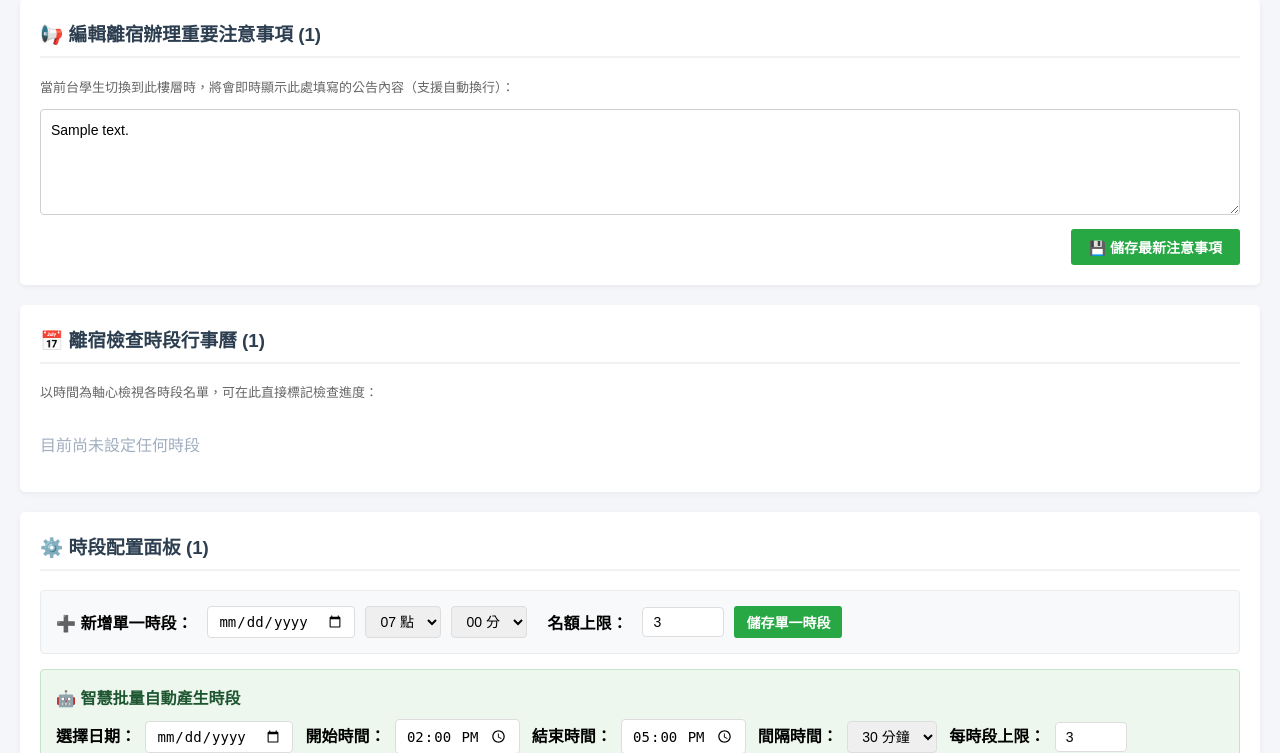
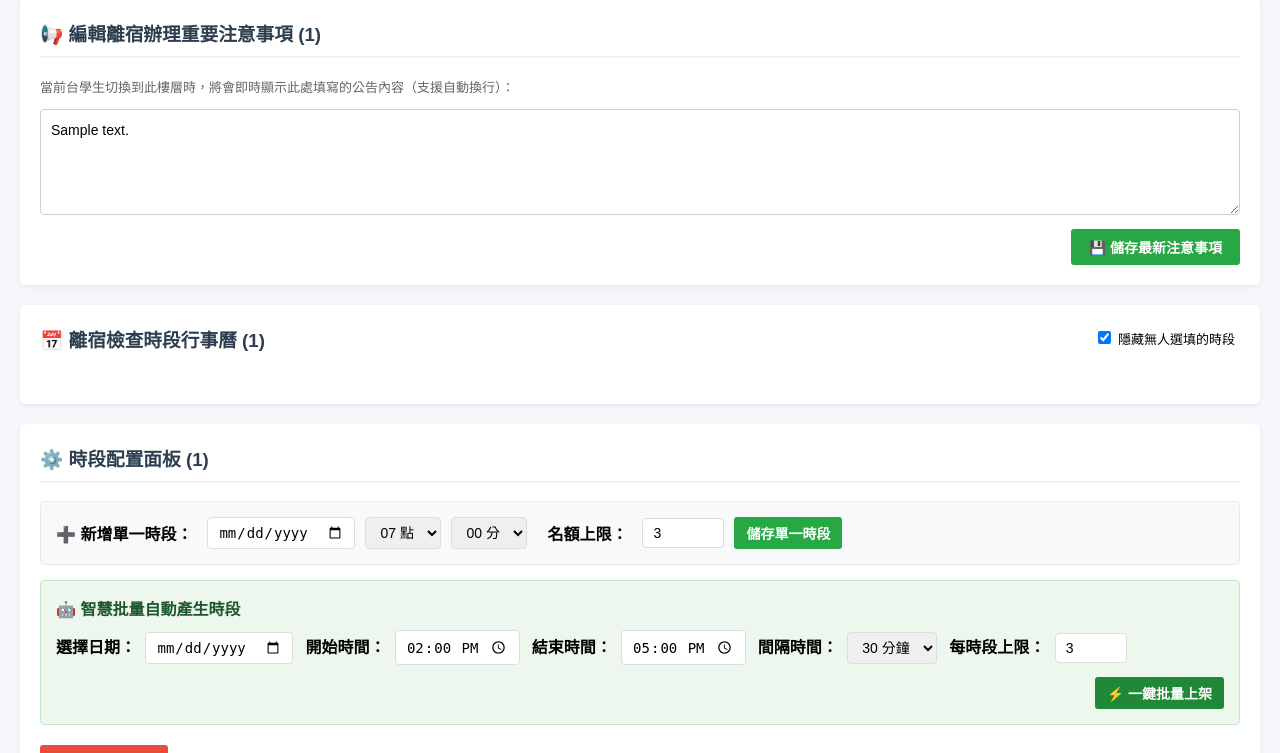
Before and after one commit to hty71/dorm-booking, a Flask app: page /admin in a window 1280 px wide. Shown: the part 90-843 px from the top of the page. Run offline with Flask 3, Linux system fonts and the light colour scheme; the visitor is signed in with stand-in values (Sample User, id 1); tables that the repository leaves empty hold one stand-in row (values such as "Sample post"); a database or web service that is not in the repository returns one stand-in record (values such as "Sample title"); some libraries are stand-ins or nearby versions.

Commit message:
Add files via upload

```diff
--- a/templates/admin.html
+++ b/templates/admin.html
@@ -28,12 +28,6 @@
         .status-pending { background-color: #fff3cd; color: #856404; }
         .status-passed { background-color: #d4edda; color: #155724; }
         .status-recheck { background-color: #f8d7da; color: #721c24; }
-
-        /* 行事曆時段排程卡片 */
-        .schedule-grid { display: grid; grid-template-columns: repeat(auto-fill, minmax(280px, 1fr)); gap: 15px; margin-top: 15px; }
-        .schedule-card { border: 1px solid #e2e8f0; border-radius: 6px; background: #fafbfc; padding: 12px; }
-        .schedule-time { font-weight: bold; font-size: 15px; color: #1a73e8; border-bottom: 1px solid #e0e0e0; padding-bottom: 6px; margin-bottom: 8px; display: flex; justify-content: space-between; }
-        .student-item { background: white; border: 1px solid #ddd; border-radius: 4px; padding: 8px; margin-bottom: 6px; font-size: 13px; display: flex; justify-content: space-between; align-items: center; }
     </style>
 </head>
 <body>
@@ -57,26 +51,42 @@
     </div>
 </div>
 
-<!-- 📅 全新功能：離宿檢查行事曆檢視 -->
+<!-- 📅 全新優化版：日期分頁行事曆檢視 -->
 <div class="card">
-    <h3>📅 離宿檢查時段行事曆 ({{ session['admin_area'] }})</h3>
-    <p style="color: #666; font-size: 13px;">以時間為軸心檢視各時段名單，可在此直接標記檢查進度：</p>
+    <div style="display: flex; justify-content: space-between; align-items: center; margin-bottom: 12px;">
+        <h3 style="margin: 0; border: none; padding: 0;">📅 離宿檢查時段行事曆 ({{ session['admin_area'] }})</h3>
+        <label style="font-size: 13px; font-weight: normal; cursor: pointer;">
+            <input type="checkbox" id="toggleEmptySlots" onchange="filterScheduleView()" checked> 隱藏無人選填的時段
+        </label>
+    </div>
 
-    <div class="schedule-grid">
+    <!-- 日期切換 Tab 標籤 -->
+    <div id="admin_date_tabs" style="display: flex; gap: 8px; overflow-x: auto; padding-bottom: 8px; margin-bottom: 12px;"></div>
+
+    <!-- 時間軸排程列表 -->
+    <div id="admin_schedule_container" style="display: flex; flex-direction: column; gap: 8px;">
         {% for slot_time, st_list in schedule_data.items() %}
-        <div class="schedule-card">
-            <div class="schedule-time">
-                <span>⏰ {{ slot_time }}</span>
-                <span style="font-size: 12px; color: #666;">({{ st_list|length }} 人預約)</span>
+            {% set has_st = (st_list|length > 0) %}
+            <div class="timeline-row {% if not has_st %}is-empty-slot{% endif %}"
+                 data-time="{{ slot_time }}"
+                 style="display: flex; align-items: center; background: {% if has_st %}#fff{% else %}#f8f9fa{% endif %}; border: 1px solid {% if has_st %}#bbf7d0{% else %}#e2e8f0{% endif %}; border-left: 5px solid {% if has_st %}#22c55e{% else %}#cbd5e1{% endif %}; border-radius: 6px; padding: 10px 14px; gap: 15px;">
+
+                <!-- 時間欄位 -->
+                <div style="min-width: 120px; font-weight: bold; font-size: 15px; color: #1e293b;">
+                    ⏰ {{ slot_time }}
+                    <div style="font-size: 11px; color: #64748b; font-weight: normal;">預約：{{ st_list|length }} 人</div>
                 </div>
-            {% if st_list %}
+
+                <!-- 學生清單 -->
+                <div style="flex: 1; display: flex; flex-wrap: wrap; gap: 8px; align-items: center;">
+                    {% if has_st %}
                         {% for st in st_list %}
-                <div class="student-item">
-                    <div>
-                        <b>{{ st.student_id }}</b> {{ st.name }}<br>
-                        <span style="color: #718096; font-size: 12px;">志願{{ st.priority }} | {{ st.job }}</span>
-                    </div>
+                        <div style="display: flex; align-items: center; gap: 6px; background: #f1f5f9; border: 1px solid #cbd5e1; padding: 4px 10px; border-radius: 20px; font-size: 13px;">
+                            <span style="font-weight: bold; color: #0f172a;">{{ st.student_id }} {{ st.name }}</span>
+                            <span style="font-size: 11px; color: #475569; background: #e2e8f0; padding: 1px 5px; border-radius: 10px;">志願{{ st.priority }}</span>
+                            <span style="font-size: 11px; color: #d97706;">{{ st.job }}</span>
                             <select class="status-select {% if st.status == '合格' %}status-passed{% elif st.status == '待複檢' %}status-recheck{% else %}status-pending{% endif %}"
+                                    style="padding: 2px 5px; font-size: 11px; margin-left: 4px;"
                                     onchange="updateStudentStatus('{{ st.student_id }}', this.value)">
                                 <option value="未檢查" {% if st.status == '未檢查' %}selected{% endif %}>⏳ 未檢查</option>
                                 <option value="合格" {% if st.status == '合格' %}selected{% endif %}>✅ 合格</option>
@@ -85,11 +95,10 @@
                         </div>
                         {% endfor %}
                     {% else %}
-                <div style="color: #a0aec0; font-size: 12px; text-align: center; padding: 10px 0;">此時段尚無人選填</div>
+                        <span style="color: #94a3b8; font-size: 13px;">尚無預約</span>
                     {% endif %}
                 </div>
-        {% else %}
-        <p style="color: #a0aec0;">目前尚未設定任何時段</p>
+            </div>
         {% endfor %}
     </div>
 </div>
@@ -259,7 +268,6 @@
 </div>
 
 <script>
-    // 💥 新增：即時非同步切換學生檢查狀態
     function updateStudentStatus(student_id, new_status) {
         fetch("/admin/update_status", {
             method: "POST",
@@ -269,16 +277,12 @@
         .then(res => res.json())
         .then(data => {
             if (data.status === "success") {
-                // 自動重整以同步行事曆與名冊的下拉狀態
                 window.location.reload();
             } else {
                 alert("❌ 更新失敗：" + data.message);
             }
         })
-        .catch(err => {
-            console.error(err);
-            alert("連線失敗，請檢查網路！");
-        });
+        .catch(err => alert("連線失敗，請檢查網路！"));
     }
 
     function saveAnnouncement() {
@@ -359,21 +363,16 @@
     function deleteSelectedSlots() {
         const checkboxes = document.getElementsByName('slot_select');
         const selectedTimes = [];
-
         for (let i = 0; i < checkboxes.length; i++) {
             if (checkboxes[i].checked) {
                 selectedTimes.push(checkboxes[i].value);
             }
         }
-
         if (selectedTimes.length === 0) {
             alert('❌ 請先勾選您想要刪除的時間段！');
             return;
         }
-
-        if (!confirm(`⚠️ 確定要一鍵刪除這 ${selectedTimes.length} 個選取的開放時段嗎？`)) {
-            return;
-        }
+        if (!confirm(`⚠️ 確定要一鍵刪除這 ${selectedTimes.length} 個選取的開放時段嗎？`)) return;
 
         fetch('/admin/delete_slots_batch', {
             method: 'POST',
@@ -383,9 +382,7 @@
         .then(res => res.json())
         .then(data => {
             alert(data.message);
-            if (data.status === 'success') {
-                window.location.reload();
-            }
+            if (data.status === 'success') window.location.reload();
         })
         .catch(err => alert('一鍵刪除時發生連線錯誤！'));
     }
@@ -416,6 +413,75 @@
         if(!confirm("⚠️ 確定要全數清空目前分區的所有學生登記紀錄嗎？此操作無法復原！")) return;
         fetch("/admin/clear", { method: "POST" }).then(res => res.json()).then(data => { alert(data.message); window.location.reload(); });
     }
+
+    // 💥 行事曆分頁標籤與隱藏控制邏輯
+    let currentSelectedDate = "";
+
+    function initAdminScheduleTabs() {
+        const tabsContainer = document.getElementById("admin_date_tabs");
+        if (!tabsContainer) return;
+        tabsContainer.innerHTML = "";
+        const rows = document.querySelectorAll(".timeline-row");
+        const dates = [];
+
+        rows.forEach(r => {
+            const fullTime = r.getAttribute("data-time");
+            if (fullTime && fullTime.includes(" ")) {
+                const d = fullTime.split(" ")[0];
+                if (!dates.includes(d)) dates.push(d);
+                r.setAttribute("data-date", d);
+            }
+        });
+
+        if (dates.length === 0) return;
+
+        dates.forEach((d, idx) => {
+            const btn = document.createElement("button");
+            btn.type = "button";
+            btn.innerText = d;
+            btn.className = "date-tab-btn";
+            btn.style.cssText = "padding: 6px 14px; border: 1px solid #cbd5e1; border-radius: 16px; background: #fff; cursor: pointer; font-weight: bold; font-size: 13px;";
+
+            btn.onclick = function() {
+                currentSelectedDate = d;
+                document.querySelectorAll("#admin_date_tabs button").forEach(b => {
+                    b.style.background = "#fff";
+                    b.style.color = "#000";
+                    b.style.borderColor = "#cbd5e1";
+                });
+                btn.style.background = "#3b82f6";
+                btn.style.color = "#fff";
+                btn.style.borderColor = "#2563eb";
+                filterScheduleView();
+            };
+
+            tabsContainer.appendChild(btn);
+            if (idx === 0) {
+                btn.click();
+            }
+        });
+    }
+
+    function filterScheduleView() {
+        const toggleEl = document.getElementById("toggleEmptySlots");
+        const hideEmpty = toggleEl ? toggleEl.checked : true;
+        const rows = document.querySelectorAll(".timeline-row");
+
+        rows.forEach(r => {
+            const rowDate = r.getAttribute("data-date");
+            const isEmpty = r.classList.contains("is-empty-slot");
+
+            if (rowDate !== currentSelectedDate) {
+                r.style.display = "none";
+            } else if (hideEmpty && isEmpty) {
+                r.style.display = "none";
+            } else {
+                r.style.display = "flex";
+            }
+        });
+    }
+
+    window.addEventListener("DOMContentLoaded", initAdminScheduleTabs);
 </script>
 </body>
 </html>
```
Lines whose indentation alone changed are shown as unchanged.
